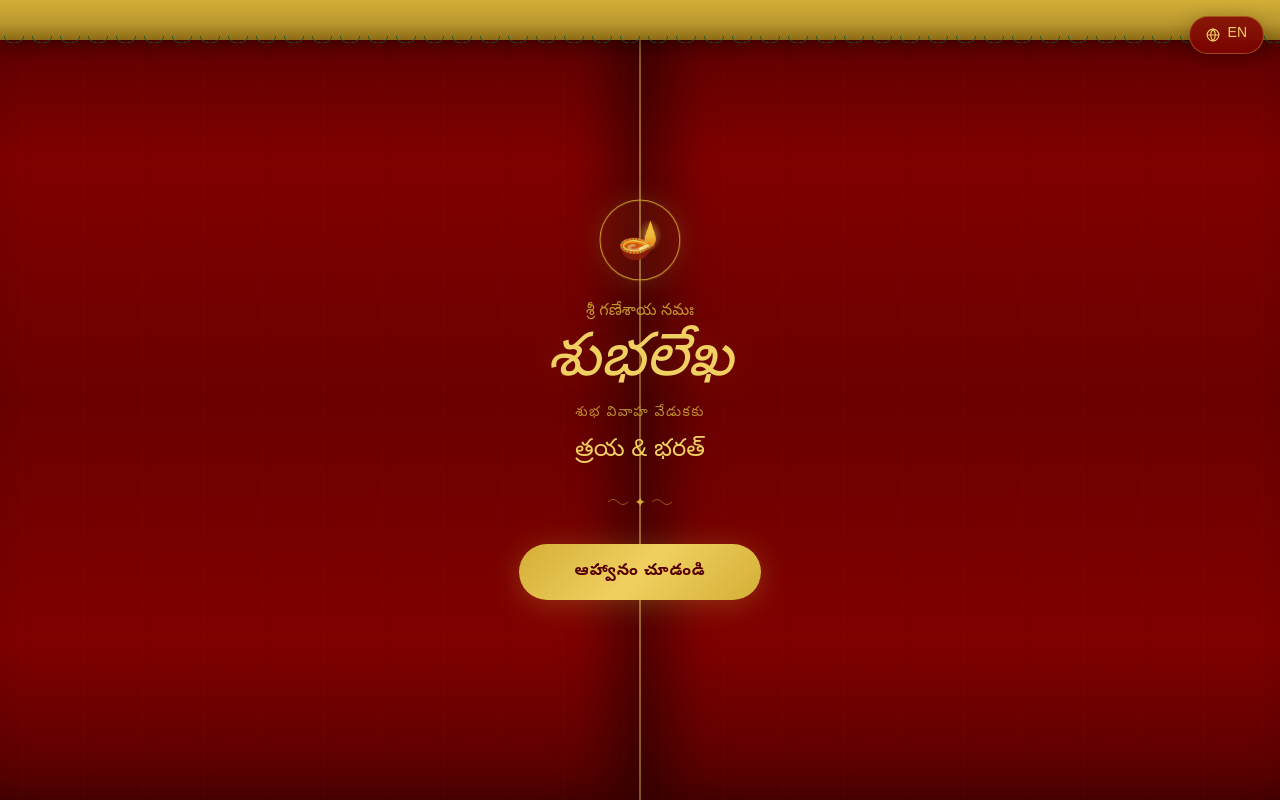
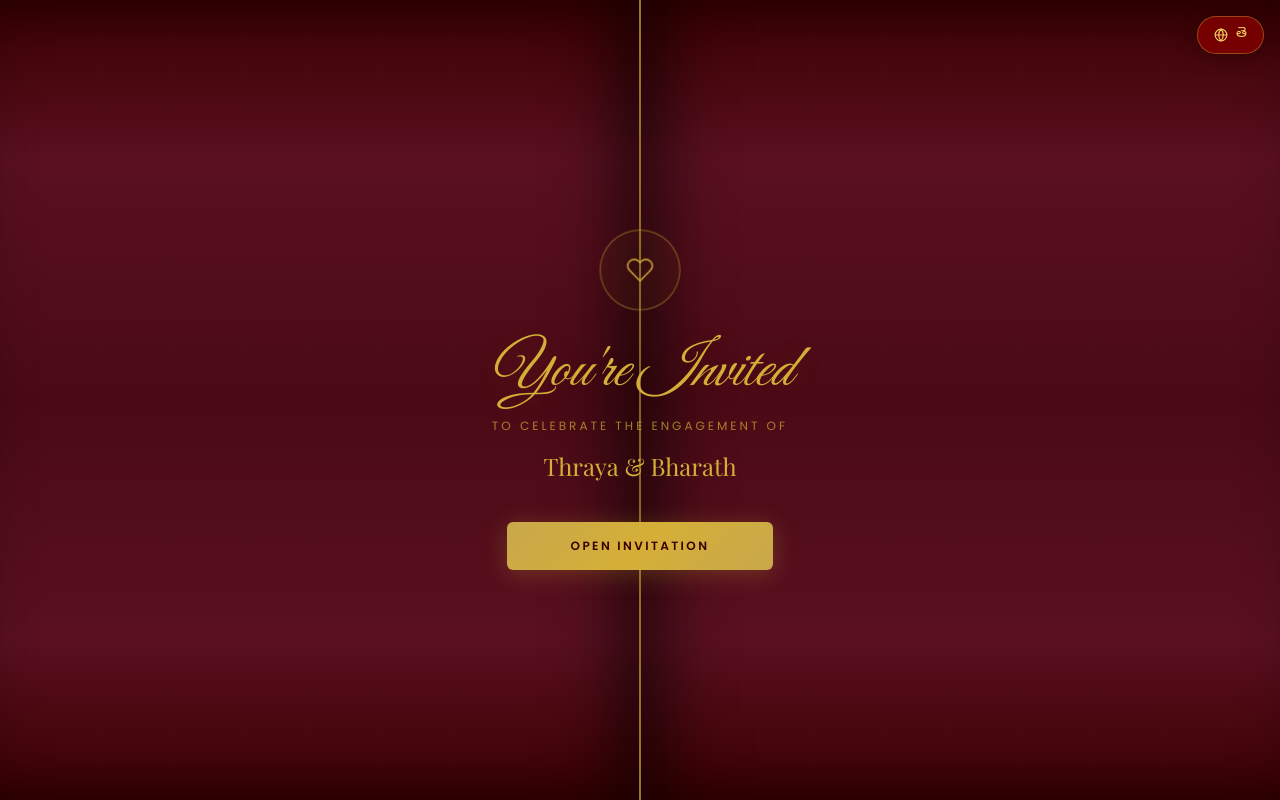
Before and after one commit to manideeppp/ThrayaReddy, a React (Vite) app: page / in a window 1280 px wide. Built offline with nearby package versions, Linux system fonts and the light colour scheme; a web font is replaced by a local one.

Commit message:
Add vercel.json rewrites for SPA routing (/admin)

```diff
--- a/index.html
+++ b/index.html
@@ -1,5 +1,5 @@
 <!doctype html>
-<html lang="te">
+<html lang="en">
   <head>
     <meta charset="UTF-8" />
     <meta name="viewport" content="width=device-width, initial-scale=1.0" />
--- a/src/components/CurtainOverlay.tsx
+++ b/src/components/CurtainOverlay.tsx
@@ -23,16 +23,6 @@ export default function CurtainOverlay({ onOpen }: Props) {
       className="fixed inset-0 z-50 overflow-hidden"
       style={{ background: '#3A0000' }}
     >
-      {/* Pelmet / Rod */}
-      <div className="absolute top-0 left-0 right-0 h-7 md:h-10 z-30"
-        style={{ background: 'linear-gradient(180deg, #D4AF37 0%, #B8962E 60%, #8B6914 100%)', boxShadow: '0 4px 20px rgba(0,0,0,0.4)' }}>
-        {/* Toranam scallops */}
-        <div className="absolute -bottom-3 left-0 right-0 h-4" style={{
-          background: 'radial-gradient(ellipse 14px 10px at 14px 0px, transparent 9px, #0B5D3B 9.5px, #0B5D3B 10px, transparent 10.5px) 0 0 / 28px 10px repeat-x',
-          opacity: 0.8,
-        }} />
-      </div>
-
       {/* Left Curtain */}
       <motion.div
         initial={{ x: '0%' }}
@@ -41,18 +31,18 @@ export default function CurtainOverlay({ onOpen }: Props) {
         className="absolute top-0 left-0 h-full z-10"
         style={{ width: '50%' }}
       >
-        <div className="absolute inset-0 silk-texture" style={{
-          background: 'linear-gradient(180deg, #550000 0%, #800000 20%, #6B0000 50%, #800000 80%, #550000 100%)',
-          boxShadow: 'inset -30px 0 50px rgba(0,0,0,0.4)',
+        <div className="absolute inset-0" style={{
+          background: 'linear-gradient(180deg, #3A0000 0%, #5A1020 20%, #4A0A15 50%, #5A1020 80%, #3A0000 100%)',
+          boxShadow: 'inset -30px 0 60px rgba(0,0,0,0.5)',
         }} />
-        {/* Silk weave pleats */}
-        <div className="absolute inset-0 opacity-30" style={{
-          background: `repeating-linear-gradient(90deg, transparent 0px, transparent 22px, rgba(212,175,55,0.04) 23px, rgba(0,0,0,0.06) 26px, transparent 30px, transparent 60px)`,
+        {/* Subtle vertical pleats */}
+        <div className="absolute inset-0 opacity-20" style={{
+          background: 'repeating-linear-gradient(90deg, transparent 0px, transparent 30px, rgba(255,255,255,0.02) 31px, rgba(0,0,0,0.04) 33px, transparent 35px, transparent 70px)',
         }} />
         {/* Gold zari border on inner edge */}
         <div className="absolute top-0 right-0 w-px h-full" style={{
-          background: 'linear-gradient(180deg, #D4AF37 0%, #F0D060 30%, #D4AF37 50%, #F0D060 70%, #D4AF37 100%)',
-          opacity: 0.5,
+          background: 'linear-gradient(180deg, #D4AF37 0%, #B8962E 50%, #D4AF37 100%)',
+          opacity: 0.6,
         }} />
       </motion.div>
 
@@ -64,18 +54,23 @@ export default function CurtainOverlay({ onOpen }: Props) {
         className="absolute top-0 right-0 h-full z-10"
         style={{ width: '50%' }}
       >
-        <div className="absolute inset-0 silk-texture" style={{
-          background: 'linear-gradient(180deg, #550000 0%, #800000 20%, #6B0000 50%, #800000 80%, #550000 100%)',
-          boxShadow: 'inset 30px 0 50px rgba(0,0,0,0.4)',
+        <div className="absolute inset-0" style={{
+          background: 'linear-gradient(180deg, #3A0000 0%, #5A1020 20%, #4A0A15 50%, #5A1020 80%, #3A0000 100%)',
+          boxShadow: 'inset 30px 0 60px rgba(0,0,0,0.5)',
         }} />
-        <div className="absolute inset-0 opacity-30" style={{
-          background: `repeating-linear-gradient(90deg, transparent 0px, transparent 22px, rgba(212,175,55,0.04) 23px, rgba(0,0,0,0.06) 26px, transparent 30px, transparent 60px)`,
+        <div className="absolute inset-0 opacity-20" style={{
+          background: 'repeating-linear-gradient(90deg, transparent 0px, transparent 30px, rgba(255,255,255,0.02) 31px, rgba(0,0,0,0.04) 33px, transparent 35px, transparent 70px)',
         }} />
         <div className="absolute top-0 left-0 w-px h-full" style={{
-          background: 'linear-gradient(180deg, #D4AF37 0%, #F0D060 30%, #D4AF37 50%, #F0D060 70%, #D4AF37 100%)',
-          opacity: 0.5,
+          background: 'linear-gradient(180deg, #D4AF37 0%, #B8962E 50%, #D4AF37 100%)',
+          opacity: 0.6,
         }} />
       </motion.div>
+
+      {/* Center vertical gold line (behind content) */}
+      <div className="absolute top-0 left-1/2 -translate-x-1/2 w-px h-full z-[15]" style={{
+        background: 'linear-gradient(180deg, rgba(212,175,55,0.4) 0%, rgba(212,175,55,0.15) 35%, rgba(212,175,55,0.15) 65%, rgba(212,175,55,0.4) 100%)',
+      }} />
 
       {/* Center Content */}
       <motion.div
@@ -86,46 +81,37 @@ export default function CurtainOverlay({ onOpen }: Props) {
         style={{ pointerEvents: opening ? 'none' : 'auto' }}
       >
         <div className="text-center px-6 max-w-md">
-          {/* Diya */}
+          {/* Heart Icon */}
           <motion.div
             animate={{ scale: [1, 1.06, 1] }}
             transition={{ duration: 3, repeat: Infinity }}
-            className="w-16 h-16 md:w-20 md:h-20 rounded-full mx-auto mb-5 flex items-center justify-center animate-glow-pulse"
-            style={{ border: '1.5px solid #D4AF37', background: 'rgba(212,175,55,0.06)' }}
+            className="w-16 h-16 md:w-20 md:h-20 rounded-full mx-auto mb-8 flex items-center justify-center"
+            style={{ border: '1px solid rgba(212,175,55,0.5)', background: 'rgba(212,175,55,0.03)' }}
           >
-            <span className="text-3xl md:text-4xl animate-diya-flicker">🪔</span>
+            <svg width="28" height="28" viewBox="0 0 24 24" fill="none" stroke="#D4AF37" strokeWidth="1.2" strokeLinecap="round" strokeLinejoin="round">
+              <path d="M20.84 4.61a5.5 5.5 0 0 0-7.78 0L12 5.67l-1.06-1.06a5.5 5.5 0 0 0-7.78 7.78l1.06 1.06L12 21.23l7.78-7.78 1.06-1.06a5.5 5.5 0 0 0 0-7.78z" />
+            </svg>
           </motion.div>
 
-          <p className="font-telugu text-sm md:text-base mb-2" style={{ color: '#D4AF37', opacity: 0.85 }}>
-            {t.blessing}
-          </p>
-
-          <h1 className="font-script text-4xl md:text-6xl mb-3 italic" style={{ color: '#F0D060', textShadow: '0 0 40px rgba(212,175,55,0.15)' }}>
+          <h1 className="font-script text-4xl md:text-6xl mb-4 italic" style={{ color: '#D4AF37', textShadow: '0 0 40px rgba(212,175,55,0.1)' }}>
             {t.invited}
           </h1>
 
-          <p className="font-telugu text-xs md:text-sm tracking-widest mb-3 uppercase" style={{ color: '#D4AF37', opacity: 0.8 }}>
+          <p className={`${lang === 'te' ? 'font-telugu text-xs md:text-sm' : 'font-body text-[10px] md:text-xs'} tracking-[0.25em] uppercase mb-4`} style={{ color: 'rgba(212,175,55,0.7)' }}>
             {t.subtitle}
           </p>
 
-          <p className={`${lang === 'te' ? 'font-telugu text-xl md:text-2xl' : 'font-heading text-xl md:text-2xl'} mb-6`} style={{ color: '#F0D060' }}>
+          <p className={`${lang === 'te' ? 'font-telugu text-xl md:text-2xl' : 'font-heading text-xl md:text-2xl'} mb-10`} style={{ color: '#D4AF37' }}>
             {t.couple}
           </p>
 
-          {/* Decorative divider */}
-          <div className="flex items-center justify-center gap-1.5 mb-8">
-            <svg width="20" height="10" viewBox="0 0 20 10"><path d="M0 5 Q5 0 10 5 Q15 10 20 5" fill="none" stroke="#D4AF37" strokeWidth="1" opacity="0.5"/></svg>
-            <span className="text-sm" style={{ color: '#D4AF37' }}>✦</span>
-            <svg width="20" height="10" viewBox="0 0 20 10"><path d="M0 5 Q5 0 10 5 Q15 10 20 5" fill="none" stroke="#D4AF37" strokeWidth="1" opacity="0.5"/></svg>
-          </div>
-
           <motion.button
             onClick={handleClick}
-            whileHover={{ scale: 1.06, boxShadow: '0 0 50px rgba(212,175,55,0.4)' }}
+            whileHover={{ scale: 1.04, boxShadow: '0 0 40px rgba(212,175,55,0.3)' }}
             whileTap={{ scale: 0.96 }}
             disabled={opening}
-            className={`px-10 py-3.5 md:px-14 md:py-4 rounded-full font-semibold text-sm md:text-base tracking-wider transition-all duration-300 cursor-pointer ${lang === 'te' ? 'font-telugu' : 'font-display'}`}
-            style={{ background: 'linear-gradient(135deg, #D4AF37, #F0D060, #D4AF37)', color: '#550000', boxShadow: '0 4px 30px rgba(212,175,55,0.3)' }}
+            className={`px-12 py-3.5 md:px-16 md:py-4 rounded-md font-semibold text-[11px] md:text-xs tracking-[0.2em] uppercase transition-all duration-300 cursor-pointer ${lang === 'te' ? 'font-telugu' : 'font-body'}`}
+            style={{ background: 'linear-gradient(135deg, #C9A84C, #D4AF37, #C9A84C)', color: '#3A0000', boxShadow: '0 4px 25px rgba(212,175,55,0.25)' }}
           >
             {t.button}
           </motion.button>
--- a/src/context/LangContext.tsx
+++ b/src/context/LangContext.tsx
@@ -7,11 +7,11 @@ interface LangContextType {
   toggle: () => void
 }
 
-const LangContext = createContext<LangContextType>({ lang: 'te', setLang: () => {}, toggle: () => {} })
+const LangContext = createContext<LangContextType>({ lang: 'en', setLang: () => {}, toggle: () => {} })
 
 export function LangProvider({ children }: { children: ReactNode }) {
   const [lang, setLang] = useState<Lang>(() => {
-    try { return (localStorage.getItem('lang') as Lang) || 'te' } catch { return 'te' }
+    try { return (localStorage.getItem('lang') as Lang) || 'en' } catch { return 'en' }
   })
 
   useEffect(() => {
--- a/src/data/content.ts
+++ b/src/data/content.ts
@@ -12,7 +12,7 @@ export const content = {
     en: {
       blessing: 'Sri Ganeshaya Namaha',
       invited: "You're Invited",
-      subtitle: 'To the Auspicious Wedding of',
+      subtitle: 'To Celebrate the Engagement of',
       couple: 'Thraya & Bharath',
       button: 'Open Invitation',
     },
```
Also changed, not shown: vercel.json (added).
